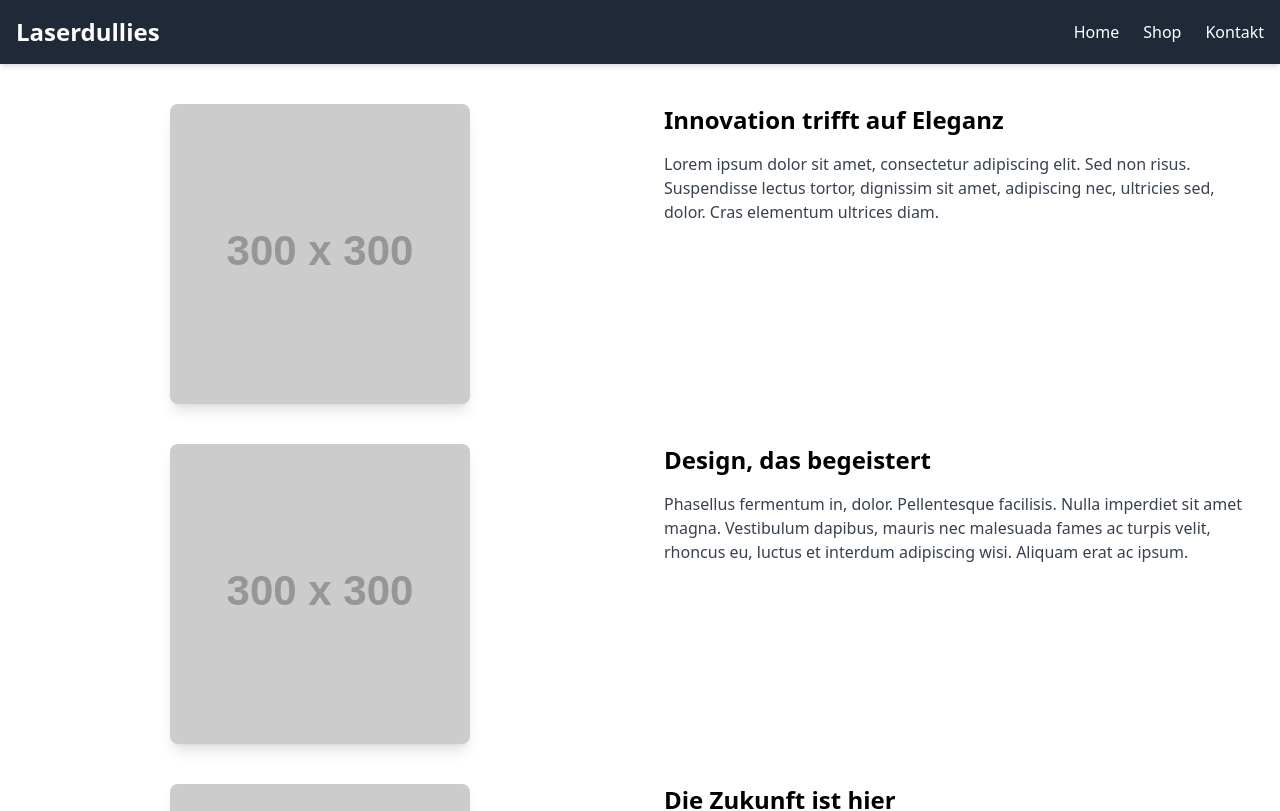
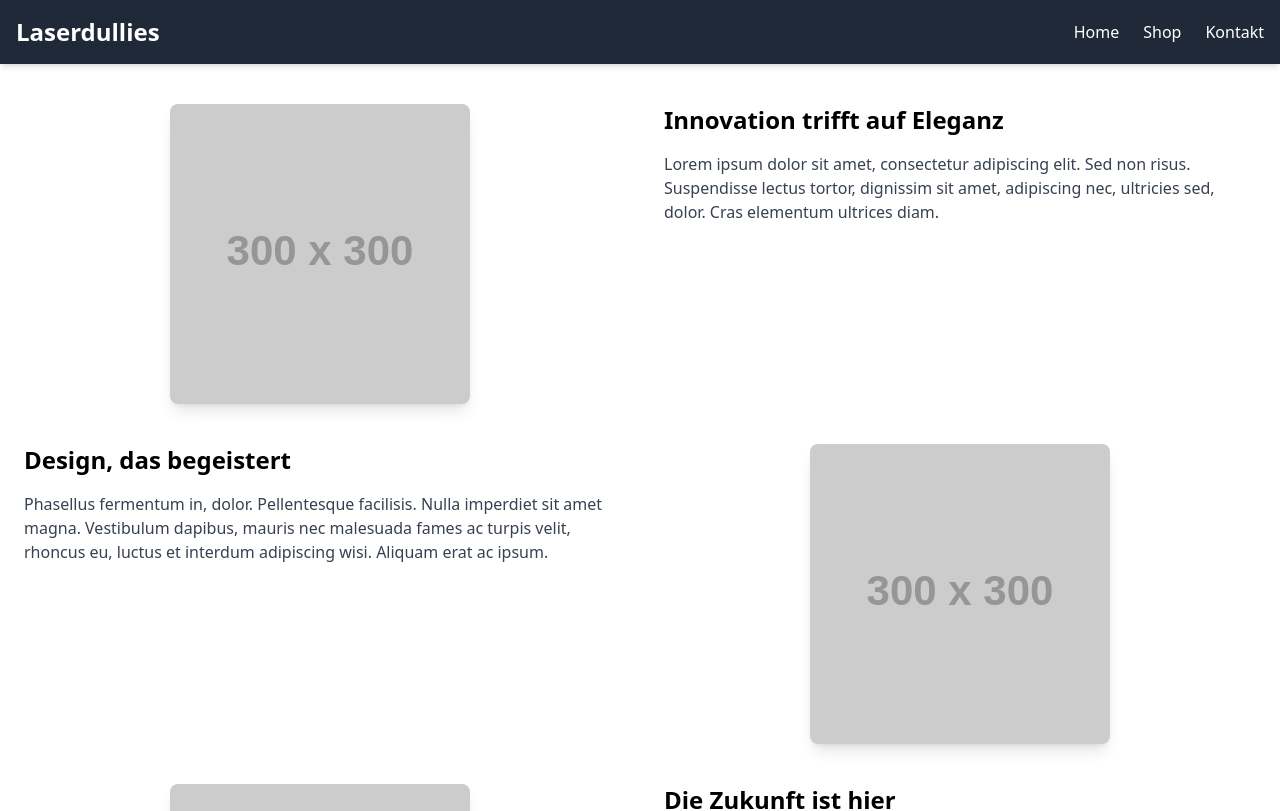
Before and after one commit to misterorora/lasor, a SvelteKit app: page / in a window 1280 px wide. Shown: the top 811 px of the page. Built offline with nearby package versions, Linux system fonts and the light colour scheme.

Commit message:
Fixed left/right Design

```diff
--- a/src/routes/+page.svelte
+++ b/src/routes/+page.svelte
@@ -45,7 +45,7 @@
 	</div>
 
 	<!-- Section 2: Text links, Bild rechts -->
-	<div class="flex flex-col md:flex-row items-center md:items-start">
+	<div class="flex flex-col items-center md:items-start md:flex-row-reverse">
 		<div
 			class={`md:w-1/2 flex justify-center mb-6 md:mb-0 transition-opacity duration-1000 ${
         isVisible ? "fade-in" : "opacity-0"
```
